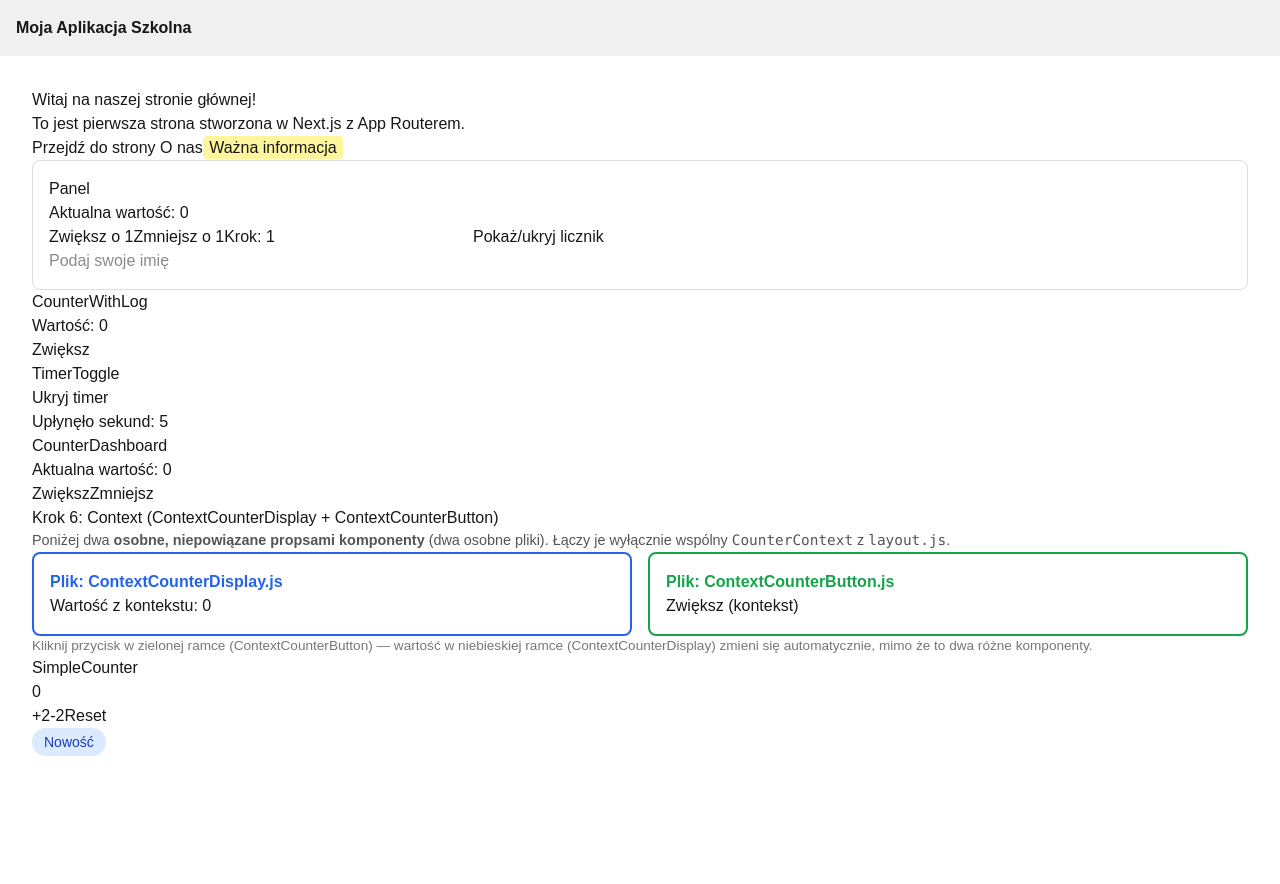
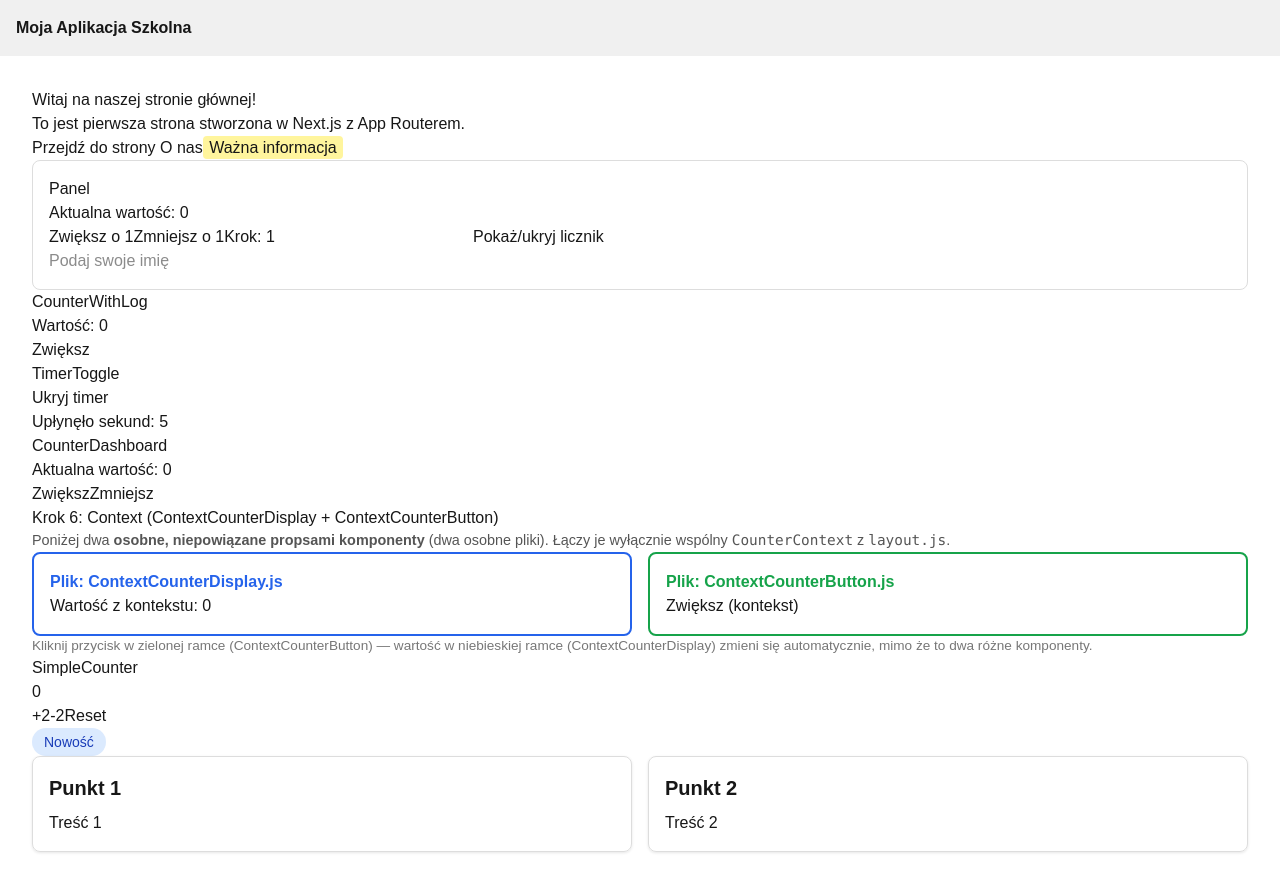
Before and after one commit to Aregda2143/next-2026-27-4C1-AH, a Next.js app: page / in a window 1280 px wide. Before the commit the page ends 800 px from the top, so only its background shows below. Built offline with nearby package versions, Linux system fonts and the light colour scheme.

Commit message:
Responsywność tailwind

```diff
--- a/src/app/page.js
+++ b/src/app/page.js
@@ -7,6 +7,7 @@ import ContextCounterDisplay from '@/components/ContextCounterDisplay';
 import ContextCounterButton from '@/components/ContextCounterButton';
 import SimpleCounter from '@/components/SimpleCounter';
 import Badge from '@/components/Badge';
+import Card from '@/components/Card';
 
 export default function HomePage() {
   return (
@@ -50,6 +51,12 @@ export default function HomePage() {
       <h2>SimpleCounter</h2>
       <SimpleCounter />
       <Badge>Nowość</Badge>
+      <div className="grid grid-cols-1 gap-4 sm:grid-cols-2">
+        <Card title="Punkt 1">Treść 1</Card>
+        <Card title="Punkt 2">Treść 2</Card>
+      </div>
     </main>
+
+
   );
 }
```
